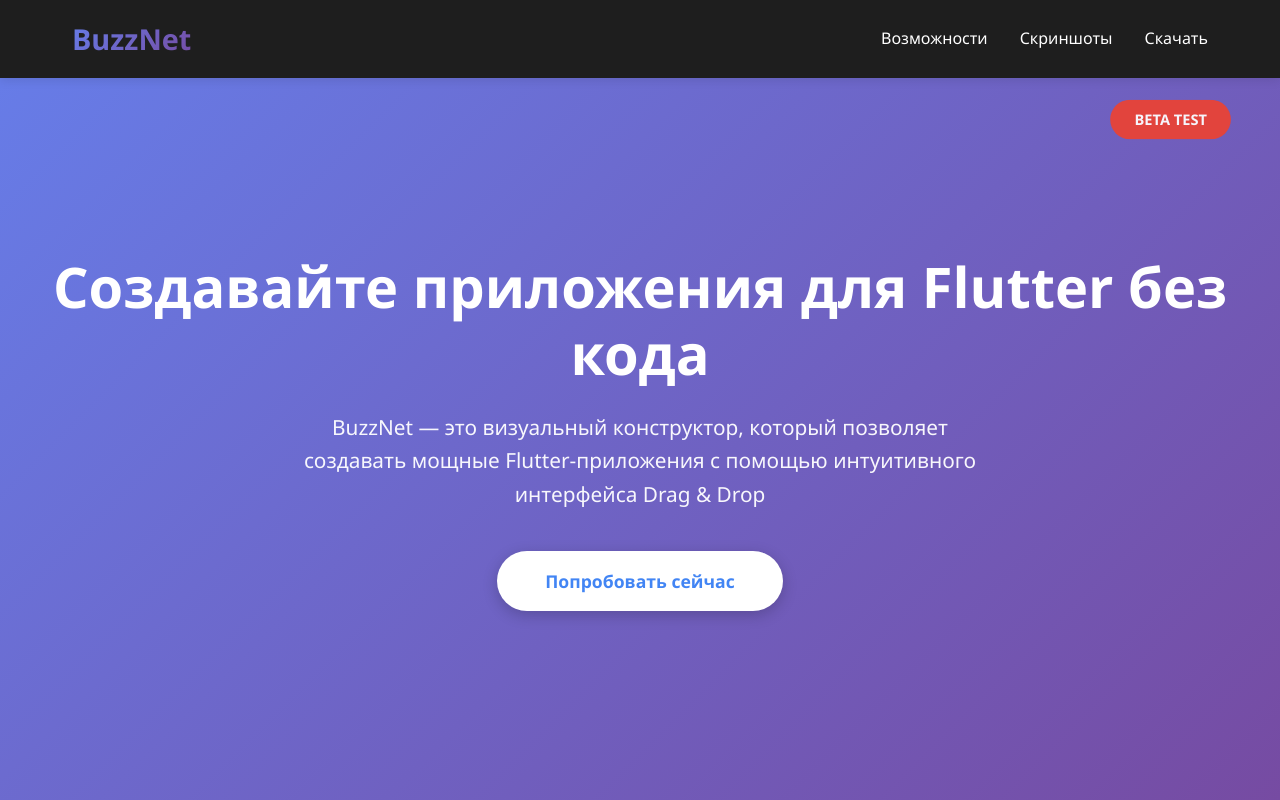
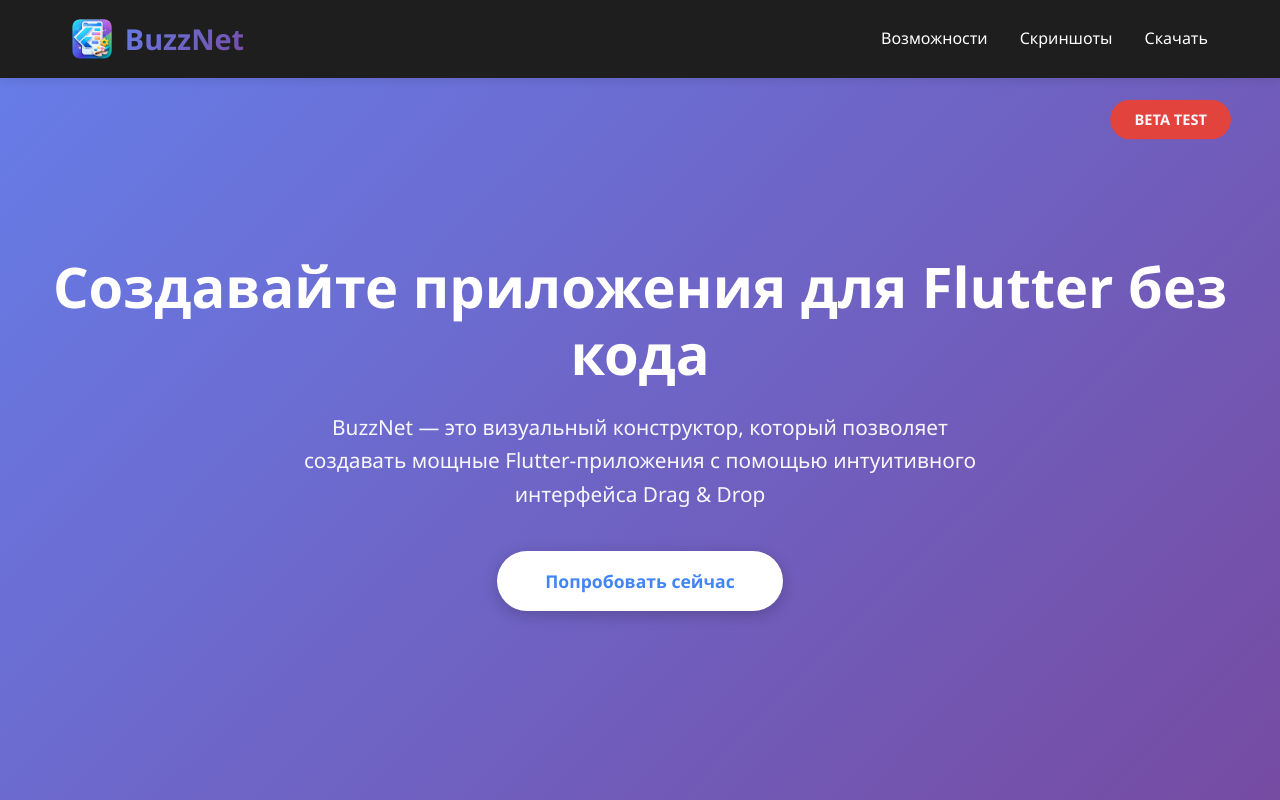
Before and after one commit to alag1n/Buzz-Net, a plain HTML site: page index.html in a window 1280 px wide. Shown: the top 800 px of the page. Drawn offline with Linux system fonts and the light colour scheme; no server answers.

Commit message:
feat: добавить иконку приложения и favicon

```diff
--- a/index.html
+++ b/index.html
@@ -4,12 +4,15 @@
     <meta charset="UTF-8">
     <meta name="viewport" content="width=device-width, initial-scale=1.0">
     <title>BuzzNet — Конструктор приложений для Flutter</title>
+    <link rel="icon" type="image/png" href="icon.png">
+    <link rel="apple-touch-icon" href="icon.png">
     <link rel="stylesheet" href="styles.css">
 </head>
 <body>
     <header>
         <nav>
             <div class="logo">
+                <img src="icon.png" alt="BuzzNet">
                 <h1>BuzzNet</h1>
             </div>
             <ul class="nav-links">
--- a/styles.css
+++ b/styles.css
@@ -47,6 +47,12 @@
     padding: 0 2rem;
 }
 
+.logo {
+    display: flex;
+    align-items: center;
+    gap: 0.8rem;
+}
+
 .logo h1 {
     color: #fff;
     font-size: 1.8rem;
@@ -54,6 +60,12 @@
     -webkit-background-clip: text;
     -webkit-text-fill-color: transparent;
     background-clip: text;
+}
+
+.logo img {
+    width: 40px;
+    height: 40px;
+    border-radius: 8px;
 }
 
 .nav-links {
```
Also changed, not shown: icon.png (added).
